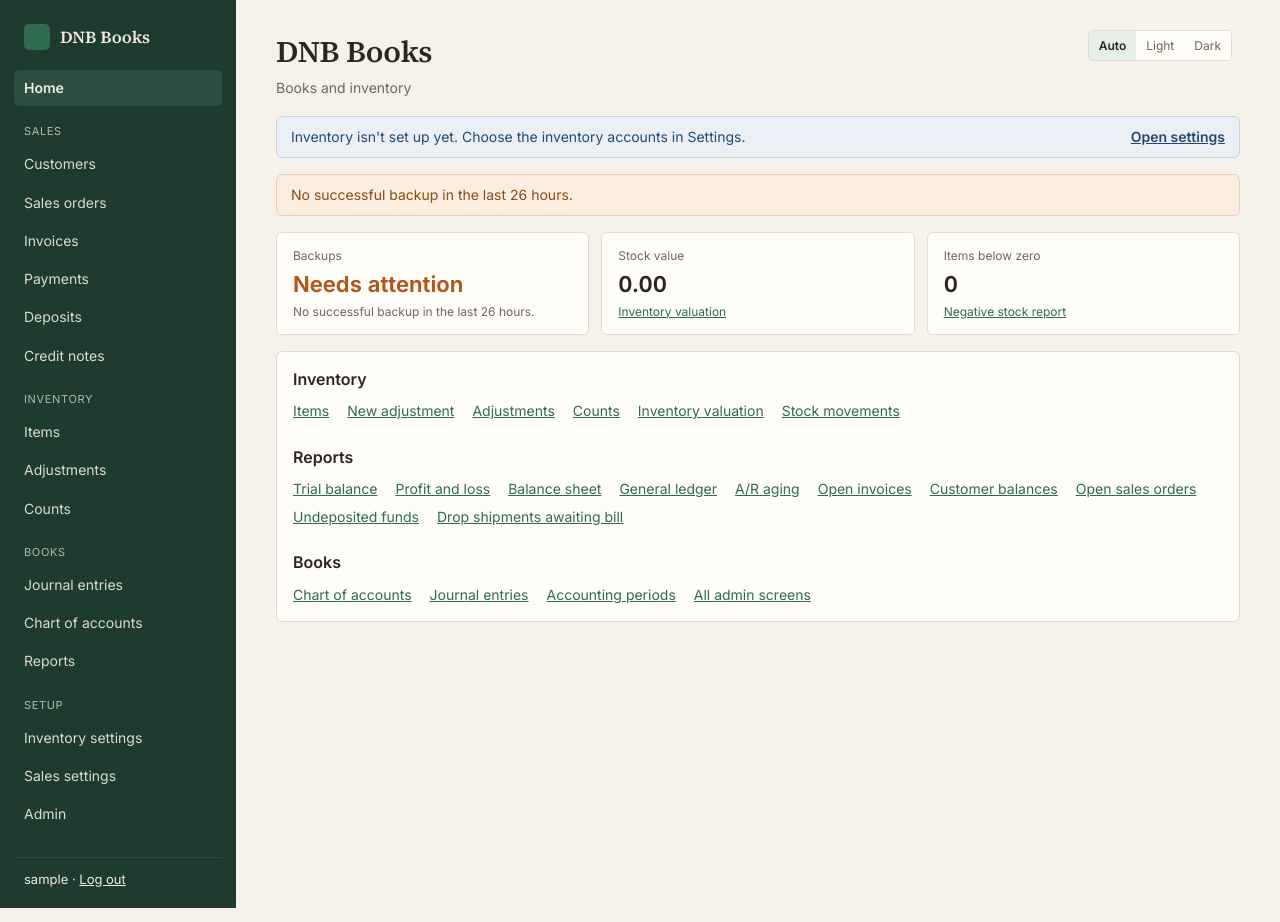
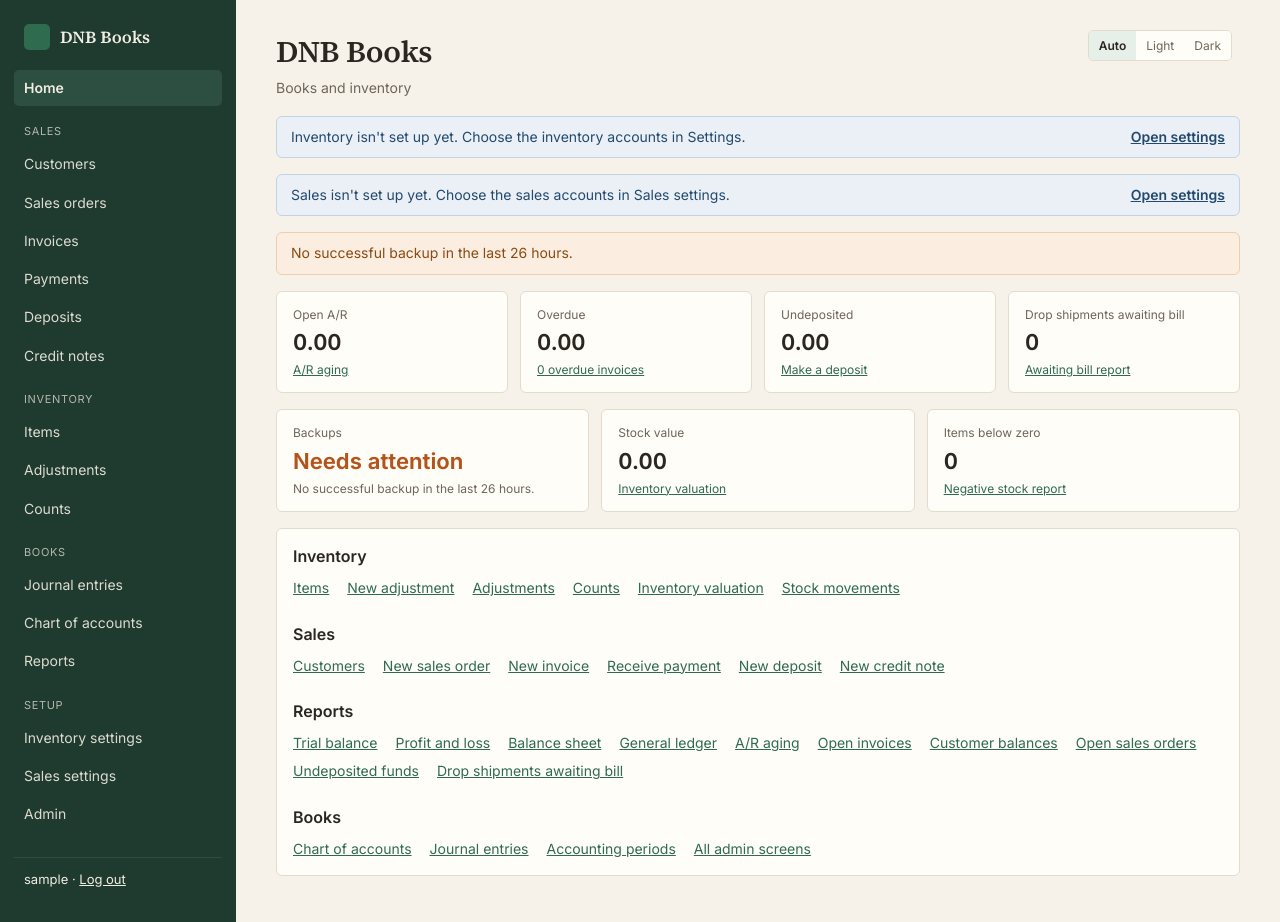
Before and after one commit to Blz989/dnb-books, a Django app: page / in a window 1280 px wide. Run offline with Django 5.2, Linux system fonts and the light colour scheme; the visitor is signed in with stand-in values (Sample User, id 1); data comes from the database, SQL or seed files in the repository; data that the repository does not hold is empty; parts of the project's set-up code (start-up, migrations or seed data) failed here and were passed over.

Commit message:
test: phase 3 acceptance
Home gets the four sales cards, the README documents sales, and the invoice
PDF styles move to a static stylesheet so the no-hard-coded-colors rule for
app templates still holds (the printed palette is fixed by the mockup).

Co-Authored-By: Claude Sonnet 5.5 <noreply@anthropic.com>
Claude-Session: https://claude.ai/code/session_01PWxSia57fvQUSStb115jhB

```diff
--- a/core/templates/core/home.html
+++ b/core/templates/core/home.html
@@ -9,7 +9,16 @@
 {% if inventory_unconfigured %}
 <div class="banner info">Inventory isn't set up yet. Choose the inventory accounts in Settings. <a href="/items/settings/">Open settings</a></div>
 {% endif %}
+{% if sales_unconfigured %}
+<div class="banner info">Sales isn't set up yet. Choose the sales accounts in Sales settings. <a href="/sales/settings/">Open settings</a></div>
+{% endif %}
 {% if backup.level != "ok" %}<div class="banner {{ backup.level }}">{{ backup.message }}</div>{% endif %}
+<div class="kpis">
+  <div class="kpi"><div class="l">Open A/R</div><div class="v">{{ open_ar|floatformat:"2g" }}</div><div class="note"><a href="{% url 'reports:ar-aging' %}">A/R aging</a></div></div>
+  <div class="kpi{% if overdue_count %} warn{% endif %}"><div class="l">Overdue</div><div class="v">{{ overdue_total|floatformat:"2g" }}</div><div class="note"><a href="{% url 'reports:open-invoices' %}?overdue=1">{{ overdue_count }} overdue invoice{{ overdue_count|pluralize }}</a></div></div>
+  <div class="kpi"><div class="l">Undeposited</div><div class="v">{{ undeposited|floatformat:"2g" }}</div><div class="note"><a href="{% url 'sales:deposit-new' %}">Make a deposit</a></div></div>
+  <div class="kpi{% if awaiting_bill %} warn{% endif %}"><div class="l">Drop shipments awaiting bill</div><div class="v">{{ awaiting_bill }}</div><div class="note"><a href="{% url 'reports:drop-ship-awaiting-bill' %}">Awaiting bill report</a></div></div>
+</div>
 <div class="kpis">
   <div class="kpi{% if backup.level != "ok" %} warn{% endif %}"><div class="l">Backups</div><div class="v">{% if backup.level == "ok" %}OK{% else %}Needs attention{% endif %}</div><div class="note">{{ backup.message }}</div></div>
   <div class="kpi"><div class="l">Stock value</div><div class="v">{{ stock_value|floatformat:"2g" }}</div><div class="note"><a href="/reports/inventory-valuation/">Inventory valuation</a></div></div>
@@ -24,6 +33,15 @@
     <li><a href="/items/counts/">Counts</a></li>
     <li><a href="/reports/inventory-valuation/">Inventory valuation</a></li>
     <li><a href="/reports/stock-movements/">Stock movements</a></li>
+  </ul>
+  <h2>Sales</h2>
+  <ul class="links">
+    <li><a href="{% url 'contacts:list' %}">Customers</a></li>
+    <li><a href="{% url 'sales:order-new' %}">New sales order</a></li>
+    <li><a href="{% url 'sales:invoice-new' %}">New invoice</a></li>
+    <li><a href="{% url 'sales:payment-new' %}">Receive payment</a></li>
+    <li><a href="{% url 'sales:deposit-new' %}">New deposit</a></li>
+    <li><a href="{% url 'sales:credit-new' %}">New credit note</a></li>
   </ul>
   <h2>Reports</h2>
   <ul class="links">
--- a/core/views.py
+++ b/core/views.py
@@ -6,12 +6,22 @@ from backup.service import backup_status
 from core.roles import is_admin
 from items.models import InventorySettings
 from items.reports import item_totals
+from sales import reports as sales_reports
+from sales.models import SalesSettings
 
 
 @login_required
 def home(request):
     stock_value = sum((value for _, value in item_totals().values()), 0)
+    today = timezone.localdate()
+    overdue = sales_reports.open_invoices(today, overdue_only=True)
     return render(request, "core/home.html", {
+        "open_ar": sales_reports.ar_aging(today).totals.total,
+        "overdue_total": sum((r.balance for r in overdue), 0),
+        "overdue_count": len(overdue),
+        "undeposited": sales_reports.undeposited_funds().total,
+        "awaiting_bill": len(sales_reports.drop_ship_awaiting_bill()),
+        "sales_unconfigured": is_admin(request.user) and not SalesSettings.load().is_configured,
         "backup": backup_status(timezone.now()),
         "nav_active": "home",
         "stock_value": stock_value,
--- a/sales/pdf.py
+++ b/sales/pdf.py
@@ -5,12 +5,13 @@ from pathlib import Path
 
 from django.conf import settings
 from django.template.loader import render_to_string
-from weasyprint import HTML
+from weasyprint import CSS, HTML
 
 from .balances import invoice_applied, invoice_total
 from .models import DocStatus, Fulfillment, Invoice, SalesSettings
 
 FONT_DIR = Path(settings.BASE_DIR) / "core" / "static" / "core" / "fonts"
+INVOICE_CSS = Path(settings.BASE_DIR) / "sales" / "static" / "sales" / "invoice_pdf.css"
 
 
 def _address(text: str) -> list[str]:
@@ -51,7 +52,8 @@ def render_invoice_html(invoice: Invoice) -> str:
 
 
 def invoice_document(invoice: Invoice):
-    return HTML(string=render_invoice_html(invoice), base_url=Path(settings.BASE_DIR).as_uri() + "/").render()
+    html = HTML(string=render_invoice_html(invoice), base_url=Path(settings.BASE_DIR).as_uri() + "/")
+    return html.render(stylesheets=[CSS(filename=str(INVOICE_CSS))])
 
 
 def invoice_pdf(invoice: Invoice) -> bytes:
```
Also changed, not shown: docs/superpowers/plans/2026-10-27-phase-3-sales.md (+5 -5 lines), sales/static/sales/invoice_pdf.css (added, +30 -0 lines), sales/templates/sales/invoice_pdf.html (+0 -29 lines), tests/test_order_invoice_views.py (+4 -1 lines), tests/test_phase3_acceptance.py (added, +160 -0 lines), README.md.
